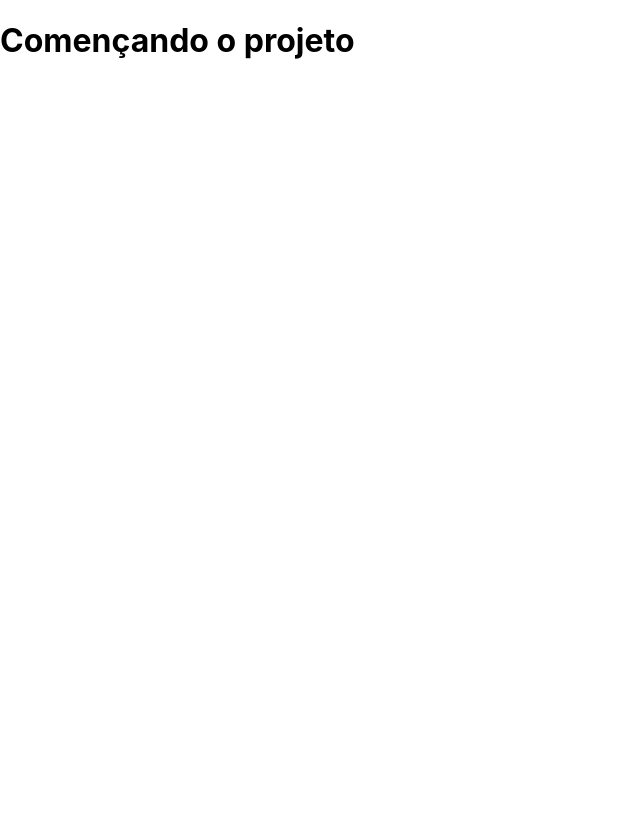
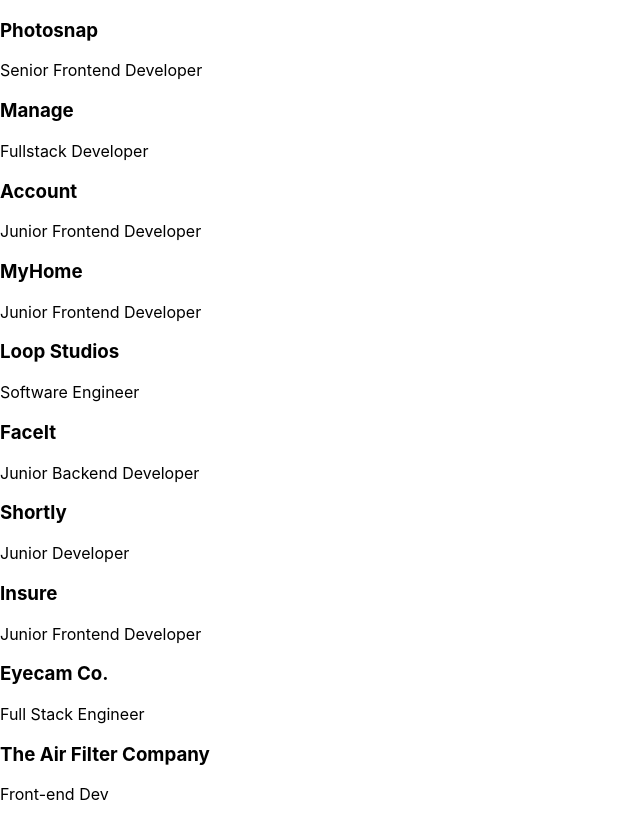
Before and after one commit to tobiasramos/job-listings, a React (Create React App) app: page / in a window 1280 px wide. Shown: the whole page, without its empty margins (0-640 px from the left). Built offline with nearby package versions, Linux system fonts and the light colour scheme.

Commit message:
Criando a paste de componente, atribuindo o json no projeto e já exibindo alguns dados da lista

```diff
--- a/src/App.js
+++ b/src/App.js
@@ -1,9 +1,10 @@
 import './App.css';
+import Job from './components/job/job';
 
 function App() {
   return (
     <div className="App">
-      <h1>Començando o projeto</h1>
+      <Job />
     </div>
   );
 }
--- /dev/null
+++ b/src/components/job/job.js
@@ -0,0 +1,19 @@
+import data from '../data/data.json'
+
+const Job = () => {
+
+    return (
+        <div>
+            {data.map((job) => (
+                <div key={job.id}>
+                    <div>
+                        <h3>{job.company}</h3>
+                        <p>{job.position}</p>
+                    </div>
+                </div>
+            ))}
+        </div>
+    )
+}
+
+export default Job
```
Also changed, not shown: src/components/data/data.json (renamed from src/data/data.json).
